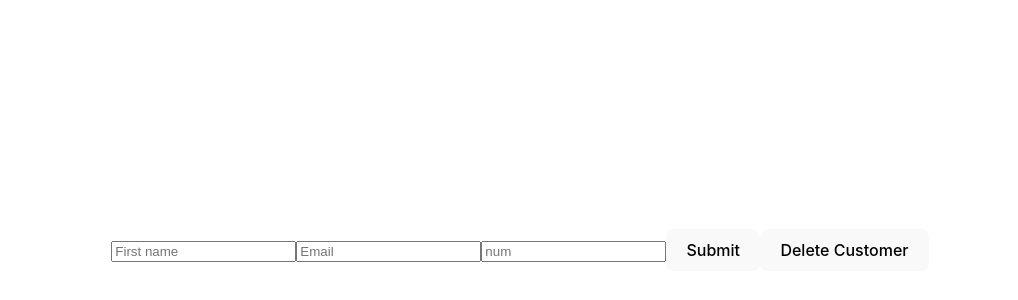
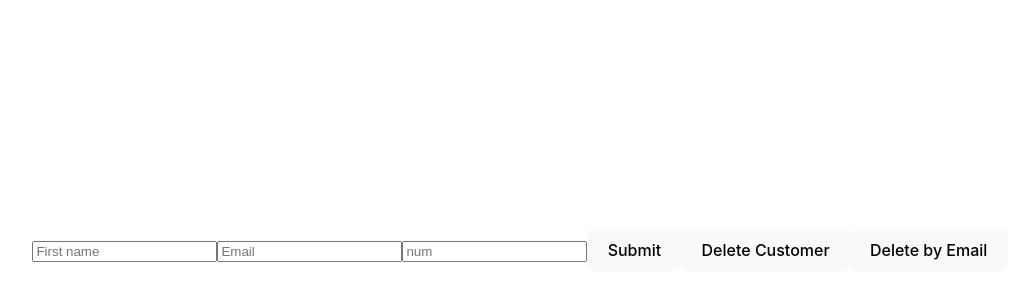
Before and after one commit to jayawickrma/React-With-Vite, a React (Vite) app: page / in a window 1280 px wide. Shown: the part 150-450 px from the top of the page, without its empty margins (120-1138 px from the left). Built offline with nearby package versions, Linux system fonts and the light colour scheme.

Commit message:
add customer and deleteById customer using js in app.tsc class

```diff
--- a/src/App.tsx
+++ b/src/App.tsx
@@ -19,6 +19,11 @@ function App() {
     function deleteCustomer(){
         setCustomers(customers=>customers.slice(0,-1))
     }
+    function deleteByEmail(){
+        setCustomers((customers=>customers.filter(customer=>customer.email != email)))
+    }
+
+
 
     return (
 
@@ -32,6 +37,8 @@ function App() {
                    onChange={(e: ChangeEvent<HTMLInputElement>) => setNum(e.target.value)}/>
             <button onClick={addCustomer}>Submit</button>
             <button onClick={deleteCustomer}>Delete Customer</button>
+            <button onClick={deleteByEmail}>Delete by Email</button>
+
             <br/>
             { customers.map((customer) => (
 
```
